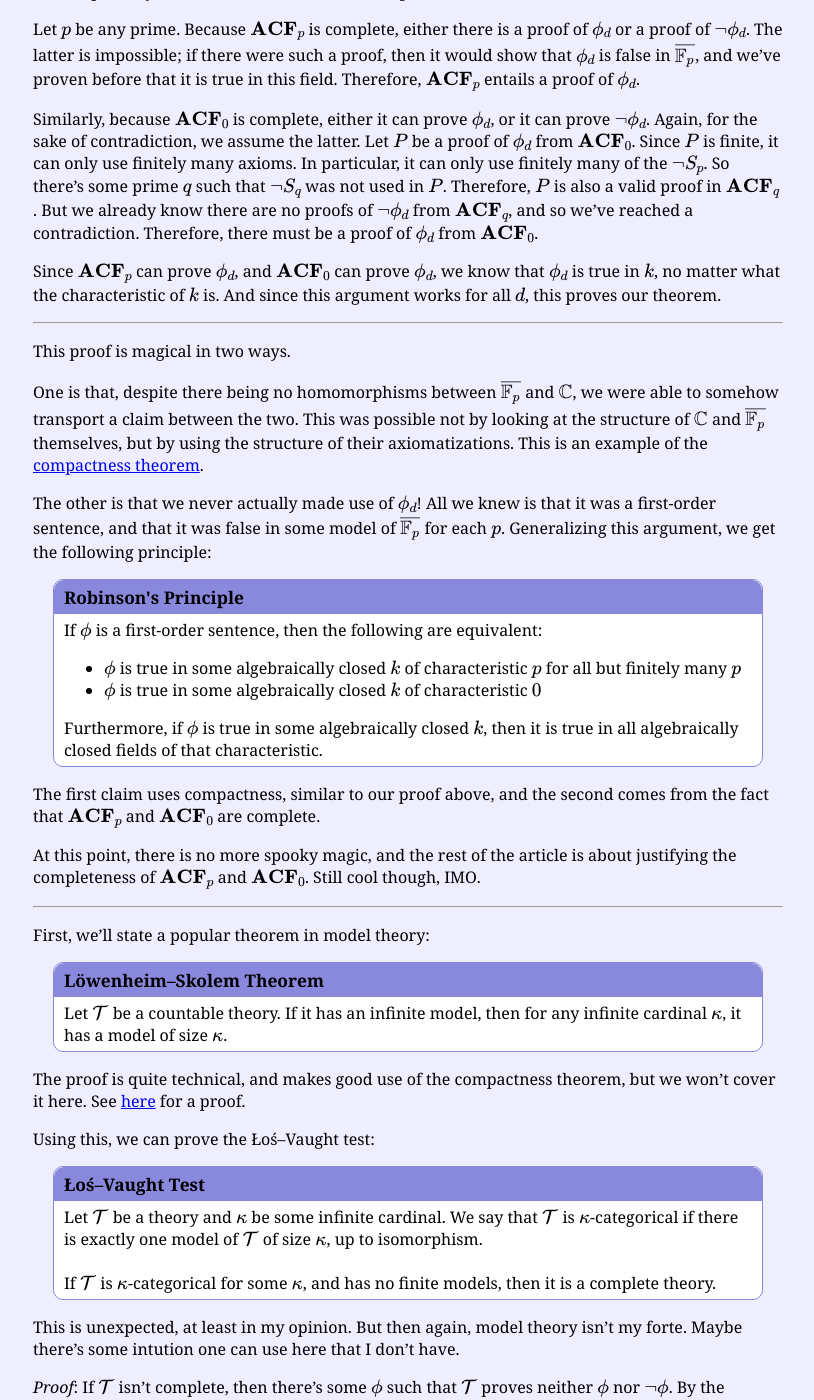
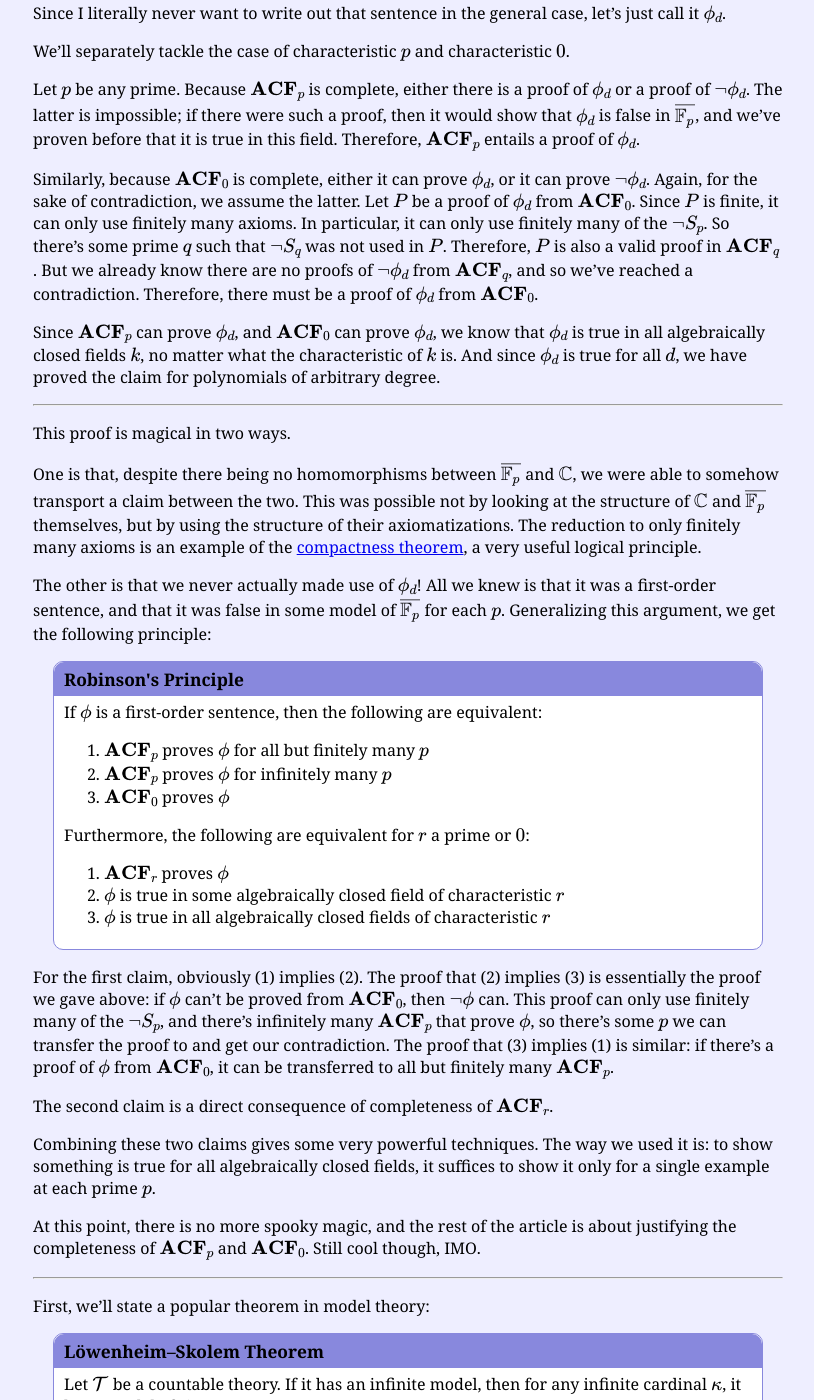
Before and after one commit to HenrySwanson/math-mondays, a Jekyll site: the page built from _posts/2018-11-12-ax-grothendieck.md, in a window 1280 px wide and 1400 px high, scrolled down 2154 px. Shown: the whole window, without its empty margins (232-1046 px from the left). Built offline with Jekyll 4.4.1, drawn with Linux system fonts in a browser that asks for light colours; formulas are drawn with MathJax 3; some of the changed text lies outside the part shown.

Commit message:
edits to ax-grothendieck

```diff
--- a/_posts/2018-11-12-ax-grothendieck.md
+++ b/_posts/2018-11-12-ax-grothendieck.md
@@ -42,7 +43,7 @@
 
 First, we'll get the last step out of the way.
 
-Let $f: \FFx{p}^n \to \FFx{p}^n$ be injective. Pick an arbitrary target $y_i \in \FFx{p}^n$ to hit. Let $K \supseteq \FF_p$ be the field extension generated by the $y_i$ and the coefficients that show up in $f$. Since all of these generators are algebraic over $\FF_p$, and there's finitely many of them, $K$ is finite. Also, since fields are closed under polynomial operations, $f(K^n) \subseteq K^n$. But because $f$ is injective, and $K^n$ is finite, $f(K^n)$ must be all of $K^n$, i.e., there's some input $x_i$ such that $f(x_i) = y_i$. Thus $f$ is surjective.
+*Proof*: Let $f: \FFx{p}^n \to \FFx{p}^n$ be injective. Pick an arbitrary target $y_i \in \FFx{p}^n$ to hit. Let $K \supseteq \FF_p$ be the field extension generated by the $y_i$ and the coefficients that show up in $f$. Since all of these generators are algebraic over $\FF_p$, and there's finitely many of them, $K$ is finite. Also, since fields are closed under polynomial operations, $f(K^n) \subseteq K^n$. But because $f$ is injective, and $K^n$ is finite, $f(K^n)$ must be all of $K^n$, i.e., there's some input $x_i$ such that $f(x_i) = y_i$. Thus $f$ is surjective.
 
 ---
 
@@ -56,7 +57,7 @@
 
 This is a theory in the language of rings, which is $\cL_{ring} = \\{ +, \times, 0, 1 \\}$. Our axioms are:
 * the usual field axioms (these are all first-order)
-* for each $d \ge 1$, add the sentence $\forall a_0 \forall a_1 \cdots \forall a_d \exists x \ a_0 + a_1 x + \cdots a_d x^d = 0$
+* for each $d \ge 1$, add the sentence $\forall a_0 \forall a_1 \cdots \forall a_d \exists x \ a_0 + a_1 x + \cdots a_d x^d = 0 \land a_d \ne 0$
   * this are first-order sentences, and together, they tell us that every non-constant polynomial has a root
 
 So $\ACF$ is a first-order theory. It isn't complete, of course. For example, the sentence $1 + 1 = 0$ is true in $\FFx{2}$, but not in $\FFx{3}$ or $\CC$. Turns out fields of different characteristic are... different. No surprise there.
@@ -65,16 +66,18 @@
 
 What about characteristic $0$? To force our field to have characteristic zero, we can throw in $\lnot S_p$ for all primes $p$: $\ACF_0 = \ACF \cup \\{ \lnot S_2, \lnot S_3, \lnot S_5, \ldots \\}$. This nails down exactly the algebraically closed fields of characteristic $0$.
 
+We claim that $\ACF_0$ and $\ACF_p$ are complete theories.
+
 ---
 
-We claim that $\ACF_0$ and $\ACF_p$ are complete theories. If that is indeed the case, then we can prove a stronger form of the Ax-Grothendieck theorem.
+If that is indeed the case, then we can prove a stronger form of the Ax-Grothendieck theorem.
 
 <div class="theorem-box">
 <div class="theorem-title">Ax-Grothendieck Theorem (Stronger)</div>
 Let $k$ be an algebraically closed field. If $f: k^n \to k^n$ is a polynomial map, then if $f$ is injective, it is surjective.
 </div>
 
-*Proof sketch*: We start by breaking our claim into a number of first-order sentences. For a fixed $d$, the sentence "for all polynomial maps $f$ of degree at most $d$, injectivity of $f$ implies surjectivity of $f$" can be expressed as a first-order sentence.
+*Proof*: We start by breaking our claim into a number of first-order sentences. We can't first-order define an arbitrary polynomial, so we'll work with all polynomials of bounded degree. For a fixed $d$, the sentence "for all polynomial maps $f$ of degree at most $d$, injectivity of $f$ implies surjectivity of $f$" can be expressed as a first-order sentence.
 
 First, introduce $n \cdot (d+1)$ variables for the coefficients of $f$. The sentence "$f$ is injective" can be made first-order by taking $f(x) = f(y) \implies x = y$ and expanding out the coefficients of $f$. Likewise, "$f$ is surjective" can be written as $\forall z \exists x \ f(x) = z$, and expanding $f$.
 
@@ -90,28 +93,38 @@
 
 Similarly, because $\ACF_0$ is complete, either it can prove $\phi_d$, or it can prove $\lnot \phi_d$. Again, for the sake of contradiction, we assume the latter. Let $P$ be a proof of $\phi_d$ from $\ACF_0$. Since $P$ is finite, it can only use finitely many axioms. In particular, it can only use finitely many of the $\lnot S_p$. So there's some prime $q$ such that $\lnot S_q$ was not used in $P$. Therefore, $P$ is also a valid proof in $\ACF_q$. But we already know there are no proofs of $\lnot \phi_d$ from $\ACF_q$, and so we've reached a contradiction. Therefore, there must be a proof of $\phi_d$ from $\ACF_0$.
 
-Since $\ACF_p$ can prove $\phi_d$, and $\ACF_0$ can prove $\phi_d$, we know that $\phi_d$ is true in $k$, no matter what the characteristic of $k$ is. And since this argument works for all $d$, this proves our theorem.
+Since $\ACF_p$ can prove $\phi_d$, and $\ACF_0$ can prove $\phi_d$, we know that $\phi_d$ is true in all algebraically closed fields $k$, no matter what the characteristic of $k$ is. And since $\phi_d$ is true for all $d$, we have proved the claim for polynomials of arbitrary degree.
 
 ---
 
 This proof is magical in two ways.
 
-One is that, despite there being no homomorphisms between $\FFx{p}$ and $\CC$, we were able to somehow transport a claim between the two. This was possible not by looking at the structure of $\CC$ and $\FFx{p}$ themselves, but by using the structure of their axiomatizations. This is an example of the [compactness theorem](https://en.wikipedia.org/wiki/Compactness_theorem).
+One is that, despite there being no homomorphisms between $\FFx{p}$ and $\CC$, we were able to somehow transport a claim between the two. This was possible not by looking at the structure of $\CC$ and $\FFx{p}$ themselves, but by using the structure of their axiomatizations. The reduction to only finitely many axioms is an example of the [compactness theorem](https://en.wikipedia.org/wiki/Compactness_theorem), a very useful logical principle.
 
 The other is that we never actually made use of $\phi_d$! All we knew is that it was a first-order sentence, and that it was false in some model of $\FFx{p}$ for each $p$. Generalizing this argument, we get the following principle:
 
 <div class="theorem-box">
 <div class="theorem-title">Robinson's Principle</div>
 If $\phi$ is a first-order sentence, then the following are equivalent:
-<ul>
-<li>$\phi$ is true in some algebraically closed $k$ of characteristic $p$ for all but finitely many $p$</li>
-<li>$\phi$ is true in some algebraically closed $k$ of characteristic $0$</li>
-</ul>
+<ol>
+<li>$\ACF_p$ proves $\phi$ for all but finitely many $p$</li>
+<li>$\ACF_p$ proves $\phi$ for infinitely many $p$</li>
+<li>$\ACF_0$ proves $\phi$</li>
+</ol>
 
-Furthermore, if $\phi$ is true in some algebraically closed $k$, then it is true in all algebraically closed fields of that characteristic.
+Furthermore, the following are equivalent for $r$ a prime or $0$:
+<ol>
+<li>$\ACF_r$ proves $\phi$</li>
+<li>$\phi$ is true in some algebraically closed field of characteristic $r$</li>
+<li>$\phi$ is true in all algebraically closed fields of characteristic $r$</li>
+</ol>
 </div>
 
-The first claim uses compactness, similar to our proof above, and the second comes from the fact that $\ACF_p$ and $\ACF_0$ are complete.
+For the first claim, obviously (1) implies (2). The proof that (2) implies (3) is essentially the proof we gave above: if $\phi$ can't be proved from $\ACF_0$, then $\lnot \phi$ can. This proof can only use finitely many of the $\lnot S_p$, and there's infinitely many $\ACF_p$ that prove $\phi$, so there's some $p$ we can transfer the proof to and get our contradiction. The proof that (3) implies (1) is similar: if there's a proof of $\phi$ from $\ACF_0$, it can be transferred to all but finitely many $\ACF_p$.
+
+The second claim is a direct consequence of completeness of $\ACF_r$.
+
+Combining these two claims gives some very powerful techniques. The way we used it is: to show something is true for all algebraically closed fields, it suffices to show it only for a single example at each prime $p$.
 
 At this point, there is no more spooky magic, and the rest of the article is about justifying the completeness of $\ACF_p$ and $\ACF_0$. Still cool though, IMO.
 
@@ -123,7 +136,7 @@
 Let $\cT$ be a countable theory. If it has an infinite model, then for any infinite cardinal $\kappa$, it has a model of size $\kappa$.
 </div>
 
-The proof is quite technical, and makes good use of the compactness theorem, but we won't cover it here. See [here](http://modeltheory.wikia.com/wiki/L%C3%B6wenheim-Skolem_Theorem) for a proof.
+Essentially, first-order logic is too limited to distinguish between different sizes of infinity; if there's a model of one infinite size, there's a model of all infinite sizes. The proof of this theorem is somewhat involved, and we won't cover it here, but see [here](http://modeltheory.wikia.com/wiki/L%C3%B6wenheim-Skolem_Theorem) for a proof.
 
 Using this, we can prove the Łoś–Vaught test:
 <div class="theorem-box">
@@ -141,10 +154,16 @@
 
 We'd like to apply the Łoś–Vaught test to $\ACF_p$ and $\ACF_0$. Since all algebraically closed fields are infinite, it suffices to show that these theories are $\kappa$-categoral for some $\kappa$.
 
-*Proof*: Let $p$ be a prime or $0$, and $\kappa$ be an uncountable cardinal. Let $K$ be an algebraically closed field of size $\kappa$ with characteristic $p$, and $B$ be a transcendence basis of $K$ over its prime subfield ($\FF_p$ or $\Bbb Q$). Because $\kappa$ is uncountable, a cardinality argument shows that $\\|B\\| = \kappa$. So, if $K'$ is another such field, and we pick a transcendence basis $B'$, it will also have cardinality $\kappa$. The bijection between $B$ and $B'$ induces an isomorphism between $k(B)$ and $k(B'). But since $K$ and $K'$ are algebraically closed, and algebraic over $k(B) \cong k(B')$, they are isomorphic!
+*Proof*: Let $p$ be a prime or $0$, and $\kappa$ be an uncountable cardinal. Let $K$ be an algebraically closed field of size $\kappa$ with characteristic $p$, and $B$ be a transcendence basis of $K$ over its prime subfield ($\FF_p$ or $\QQ$). [A cardinality argument](https://proofwiki.org/wiki/Field_of_Uncountable_Cardinality_K_has_Transcendence_Degree_K) shows that $\\|B\\| = \kappa$ (this is where the uncountability of $\kappa$ is used; for example, $\overline{\QQ}(t_1, \ldots, t_n)$ has transcendence degree $n$, but cardinality $\aleph_0$). So, if $K'$ is another such field, and we pick a transcendence basis $B'$, it will also have cardinality $\kappa$. The bijection between $B$ and $B'$ induces an isomorphism between $k(B)$ and $k(B')$. But since $K$ and $K'$ are algebraically closed, and algebraic over $k(B) \cong k(B')$, they are algebraic closures of the same field, and are thus isomorphic!
 
 This proves that $\ACF_p$ and $\ACF_0$ are $\kappa$-categorical for uncountable cardinals $\kappa$. Therefore, we can apply the Łoś–Vaught test, and conclude they are complete.
 
 ---
 
-TODO model theory definitions. Will fill out later.
+TODO model theory definitions. Will flesh out later, but TL;DR:
+
+A theory is a set of axioms, and all the consequences you can derive purely by syntax. I don't care about true or false, only if statements are provable or unprovable.
+
+A model is a thing. It's a set and it's got operations, and you can talk about whether things are true or false.
+
+At the intersection of the two: a model $M$ *satisfies* a theory $\cT$ if you can assign a meaning to the symbols in $\cT$ such that every sentence in $\cT$ is true in $M$. For example, $\CC$ satisfies the theory of fields (which is essentially just "the field axioms, written out one at a time").
```
Also changed, not shown: other parts of _posts/2018-11-12-ax-grothendieck.md (+1 -0 lines).
